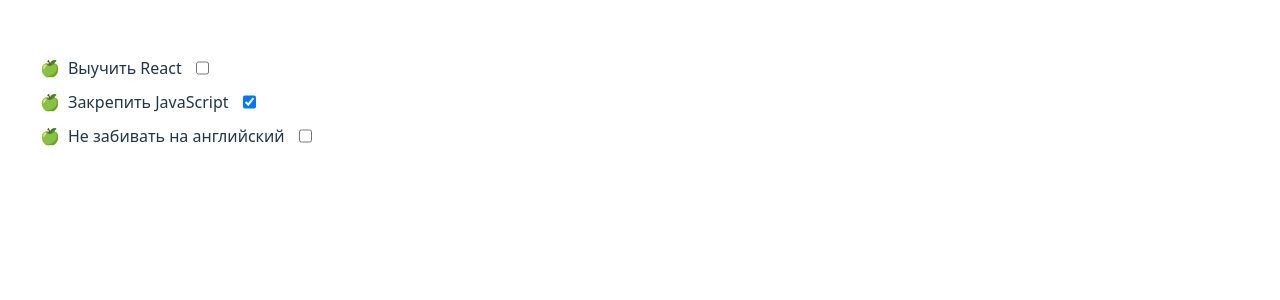
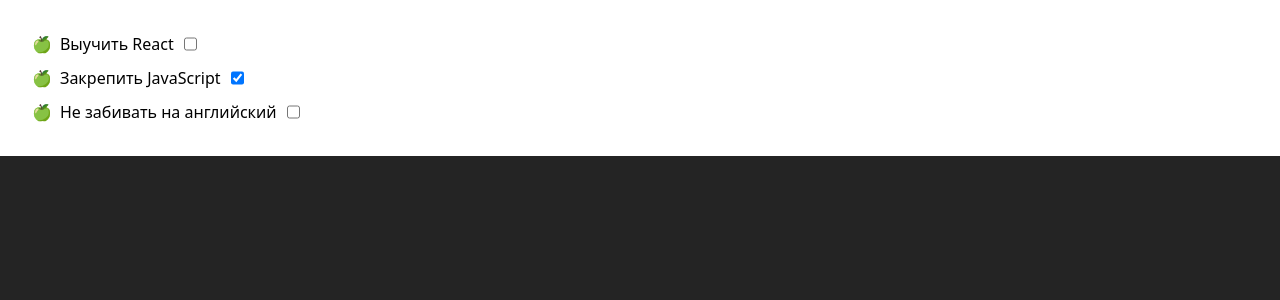
Before and after one commit to itsmesabyrzhan/react-cards, a React (Vite) app: page / in a window 1280 px wide. Shown: the top 300 px of the page. Built offline with nearby package versions, Linux system fonts and the light colour scheme.

Commit message:
feat: global css, variables for theme

```diff
--- a/src/index.css
+++ b/src/index.css
@@ -1,4 +1,7 @@
 :root {
+  --text-color: #fff;
+  --main-bg-color: #23272f;
+
   font-family: system-ui, Avenir, Helvetica, Arial, sans-serif;
   line-height: 1.5;
   font-weight: 400;
@@ -13,36 +16,31 @@
   -moz-osx-font-smoothing: grayscale;
 }
 
-a {
-  font-weight: 500;
-  color: #646cff;
-  text-decoration: inherit;
+* {
+  margin: 0;
+  padding: 0;
+  box-sizing: border-box;
 }
 
-a:hover {
-  color: #535bf2;
+a {
+  color: inherit;
 }
 
 body {
-  min-height: 100vh;
-}
-
-h1 {
-  font-size: 3.2em;
-  line-height: 1.1;
+  color: var(--text-color);
+  background-color: var(--main-bg-color);
 }
 
 @media (prefers-color-scheme: light) {
   :root {
-    color: #213547;
-    background-color: #ffffff;
-  }
-
-  a:hover {
-    color: #747bff;
-  }
-
-  button {
-    background-color: #f9f9f9;
+    --text-color: #000;
+    --main-bg-color: #fff;
   }
 }
+
+@media (prefers-color-scheme: dark) {
+  :root {
+    --text-color: #fff;
+    --main-bg-color: #23272f;
+  }
+}
```
